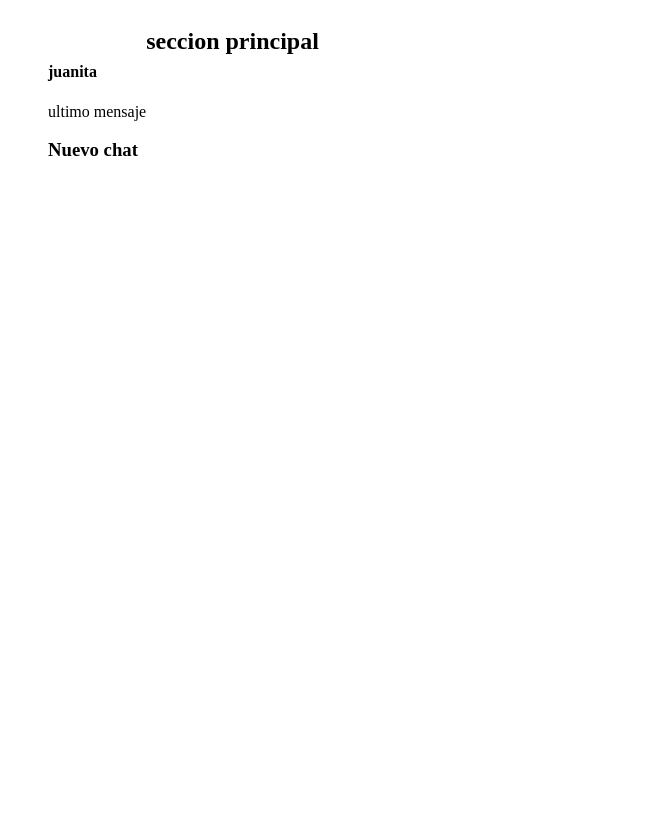
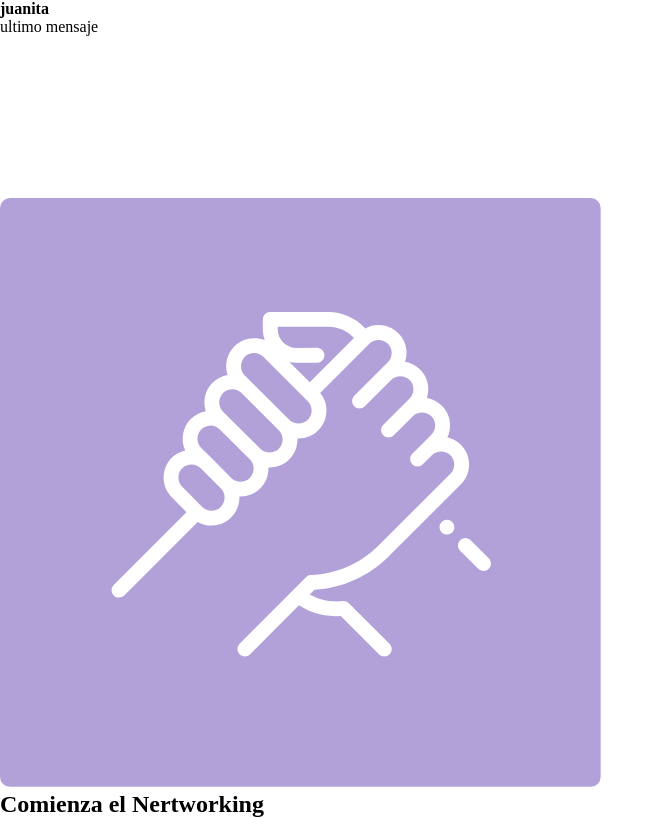
Before and after one commit to Borazprom/Css_flexbox, a plain HTML site: page index.html in a window 1280 px wide. Shown: the whole page, without its empty margins (0-664 px from the left). Drawn offline with Linux system fonts and the light colour scheme.

Commit message:
modificando estructura

```diff
--- a/assets/style.css
+++ b/assets/style.css
@@ -1,3 +1,7 @@
+* {
+    margin: 0;
+    padding: 0;
+}
 .contenedor {
     display: flex;
 
--- a/index.html
+++ b/index.html
@@ -3,19 +3,20 @@
 <head>
     <meta charset="UTF-8">
     <meta name="viewport" content="width=device-width, initial-scale=1.0">
-    <title>Conatc me Spa</title>
+    <title>Contact Me SPA</title>
+    <!-- CSS -->
     <link rel="stylesheet" href="assets/style.css">
 </head>
 <body>
-    <section class="contenedor">
-        <menu>
+    <main class="conteiner">
+        <!-- seccion contactos -->
+        <section class="contactos">
             <div class="contacto">
+                <div>
+                    <h4>juanita</h4>
+                <p>ultimo mensaje</p>
+                </div>
                 <img src="" alt="">
-                <h4>juanita</h4>
-                <p>ultimo mensaje</p>
-            </div>
-            <div>
-                <h3>Nuevo chat</h3>
             </div>
             <div class="contacto">
                 <img src="" alt="">
@@ -57,11 +58,16 @@
                 <h4></h4>
                 <p></p>
             </div>
-        </menu>
+        </section>
+<!-- seccion principal -->
+        <section class="principal">
+            <div>
+                <img src="assets/imgs/hand.png" alt="">
+                <h1>Comienza el Nertworking</h1>
+                <p></p>
+            </div>
+        </section>
 
-        <div>
-            <h1>seccion principal</h1>
-        </div>
-    </section>
+    </main>
 </body>
 </html>
```
